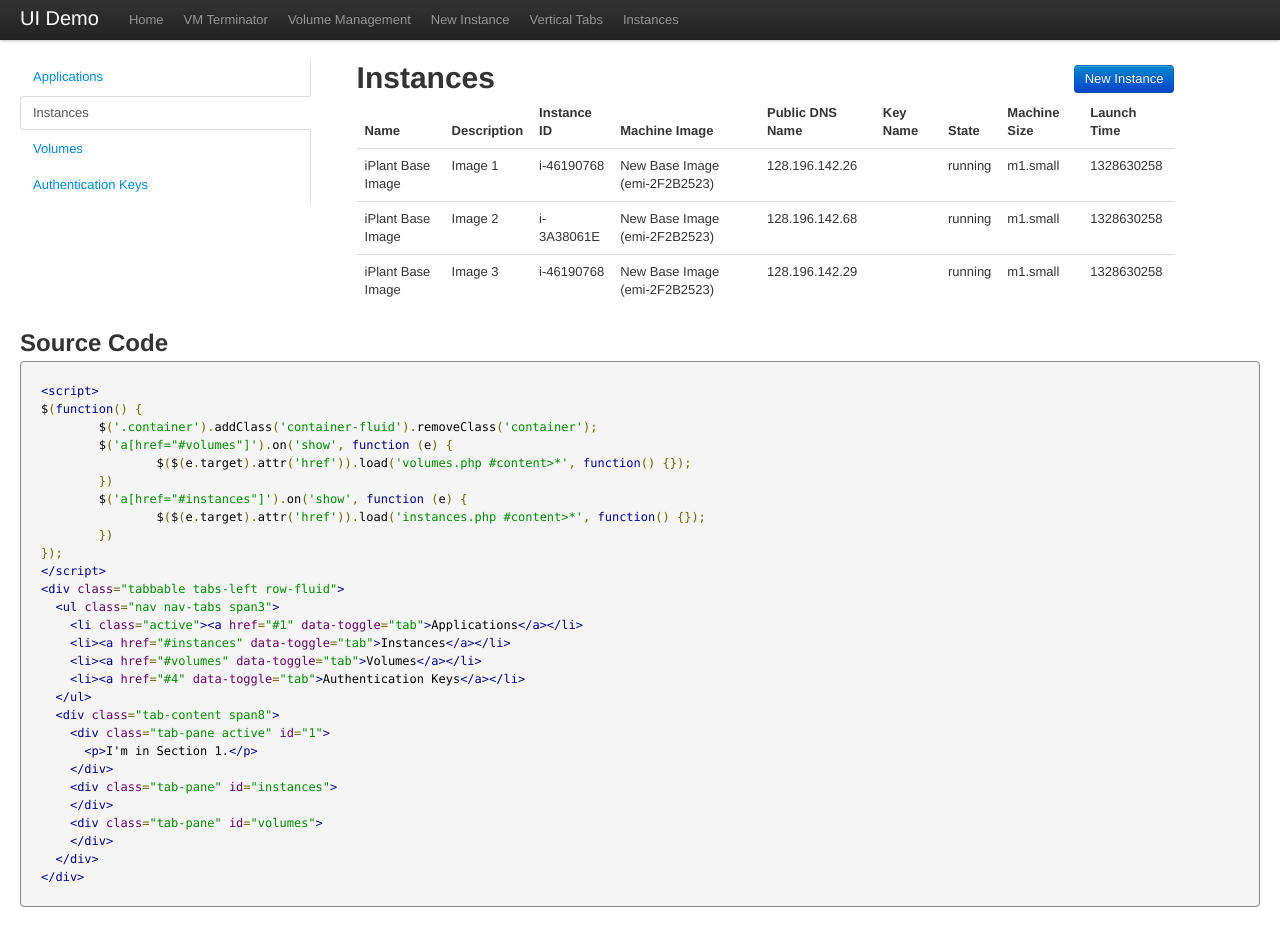
After one commit to cjlarose/ui-demo, a PHP site: page /vtabs.php in a window 1280 px wide, after a click on "Instances". The commit adds this page. Run offline with PHP 8.4, Linux system fonts and the light colour scheme.

Commit message:
Added instances and vtabs

```diff
--- a/css/style.css
+++ b/css/style.css
@@ -3,6 +3,9 @@ body {
 }
 pre.prettyprint {
 	padding: 20px;
+}
+.container {
+	position: relative;
 }
 /* Page: Draggable */
 .draggable {
@@ -129,3 +132,15 @@ pre.prettyprint {
 	margin: 0 .5em;
 	width: 5em;
 }
+
+/* Page: Instances */
+#new-instance-link {
+	position: absolute;
+	top: 5px;
+	right: 0;
+}
+
+/* Page: Vertical Tabs */
+.tab-pane {
+	position: relative;
+}
--- a/footer.php
+++ b/footer.php
@@ -1,5 +1,7 @@
     <?php $source = ob_get_clean(); ?>
+		<div id="content">
 <?php echo $source; ?>
+		</div>
 		<div id="source">
 			<h2>Source Code</h2>
 <pre class="prettyprint"><?php echo htmlspecialchars(trim($source)); ?></pre>
--- a/header.php
+++ b/header.php
@@ -17,6 +17,7 @@ $body_class = 'page-' . $body_class;
     <script src="js/jquery-1.7.1.min.js"></script>
     <script src="js/jquery-ui-1.8.17.custom.min.js"></script>
     <script src="js/google-code-prettify/prettify.js"></script>
+    <script src="js/bootstrap-tab.js"></script>
     <script src="js/global.js"></script>
   </head>
 
@@ -39,7 +40,9 @@ $links = array(
 //	'Draggable' => 'draggable.php',
 	'VM Terminator' => 'droppable.php',
 	'Volume Management' => 'volumes.php',
-	'New Instance' => 'new_instance.php'
+	'New Instance' => 'new_instance.php',
+	'Vertical Tabs' => 'vtabs.php',
+	'Instances' => 'instances.php'
 );
 #var_dump($_SERVER['PHP_SELF']);
 foreach ($links as $content => $location) {
--- /dev/null
+++ b/instances.php
@@ -0,0 +1,63 @@
+<?php include 'header.php'; ?>
+<?php
+$instance_data = array(
+	array('i-46190768', 'Image 1', 'emi-2F2B2523', 'New Base Image', '128.196.142.26', '', 'running', 1328630258, 'm1.small'),
+	array('i-3A38061E', 'Image 2', 'emi-2F2B2523', 'New Base Image', '128.196.142.68', '', 'running', 1328630258, 'm1.small'),
+	array('i-46190768', 'Image 3', 'emi-2F2B2523', 'New Base Image', '128.196.142.29', '', 'running', 1328630258, 'm1.small')
+);
+
+$instances = array();
+foreach ($instance_data as $instance_datum) {
+	$instances[] = (object) array(
+		'name' => 'iPlant Base Image',
+		'id' => $instance_datum[0],
+		'description' => $instance_datum[1],
+		'image' => $instance_datum[2],
+		'image_name' => $instance_datum[3],
+		'address' => $instance_datum[4],
+		'key_name' => $instance_datum[5],
+		'state' => $instance_datum[6],
+		'launch_time' => $instance_datum[7],
+		'size' => $instance_datum[8]
+	);
+}
+?>
+<h1>Instances</h1>
+<a id="new-instance-link" class="btn btn-primary" href="new_instance.php">New Instance</a>
+<table class="table">
+	<thead>
+		<tr>
+			<th>Name</th>
+			<th>Description</th>
+			<th>Instance ID</th>
+			<th>Machine Image</th>
+			<th>Public DNS Name</th>
+			<th>Key Name</th>
+			<th>State</th>
+			<th>Machine Size</th>
+			<th>Launch Time</th>
+		</tr>
+	</thead>
+	<tbody>
+<?php
+foreach ($instances as $instance) {
+	echo "<tr>";
+	$cells = array(
+		$instance->name,
+		$instance->description,
+		$instance->id,
+		$instance->image_name . " (" . $instance->image . ")",
+		$instance->address,
+		$instance->key_name,
+		$instance->state,
+		$instance->size,
+		$instance->launch_time
+	);
+	foreach ($cells as $cell)
+		echo "<td>{$cell}</td>";
+	echo "</tr>";
+}
+?>
+	</tbody>
+</table>
+<?php include 'footer.php'; ?>
--- /dev/null
+++ b/vtabs.php
@@ -0,0 +1,30 @@
+<?php include 'header.php'; ?>
+<script>
+$(function() {
+	$('.container').addClass('container-fluid').removeClass('container');
+	$('a[href="#volumes"]').on('show', function (e) {
+		$($(e.target).attr('href')).load('volumes.php #content>*', function() {});
+	})
+	$('a[href="#instances"]').on('show', function (e) {
+		$($(e.target).attr('href')).load('instances.php #content>*', function() {});
+	})
+});
+</script>
+<div class="tabbable tabs-left row-fluid">
+  <ul class="nav nav-tabs span3">
+    <li class="active"><a href="#1" data-toggle="tab">Applications</a></li>
+    <li><a href="#instances" data-toggle="tab">Instances</a></li>
+    <li><a href="#volumes" data-toggle="tab">Volumes</a></li>
+    <li><a href="#4" data-toggle="tab">Authentication Keys</a></li>
+  </ul>
+  <div class="tab-content span8">
+    <div class="tab-pane active" id="1">
+      <p>I'm in Section 1.</p>
+    </div>
+    <div class="tab-pane" id="instances">
+    </div>
+    <div class="tab-pane" id="volumes">
+    </div>
+  </div>
+</div>
+<?php include 'footer.php'; ?>
```
Also changed, not shown: js/bootstrap-tab.js (added).
